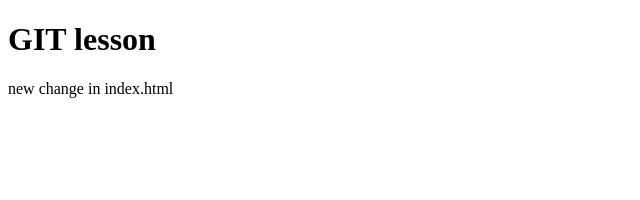
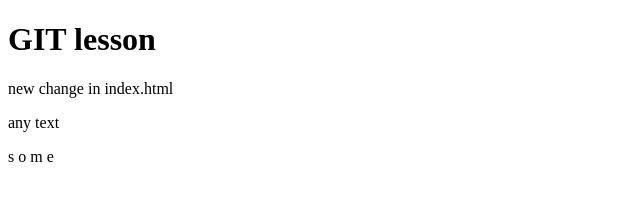
Before and after one commit to ruline/l1, a plain HTML site: page index.html in a window 1280 px wide. Shown: the full height of the page, 0-640 px from the left. Drawn offline with Linux system fonts and the light colour scheme.

Commit message:
second commit

```diff
--- a/index.html
+++ b/index.html
@@ -7,5 +7,7 @@
 <body>
 	<h1>GIT lesson</h1>
 	<p>new change in index.html</p>
+	<p>any text</p>
+	<p>s o m e</p>
 </body>
 </html>
```
